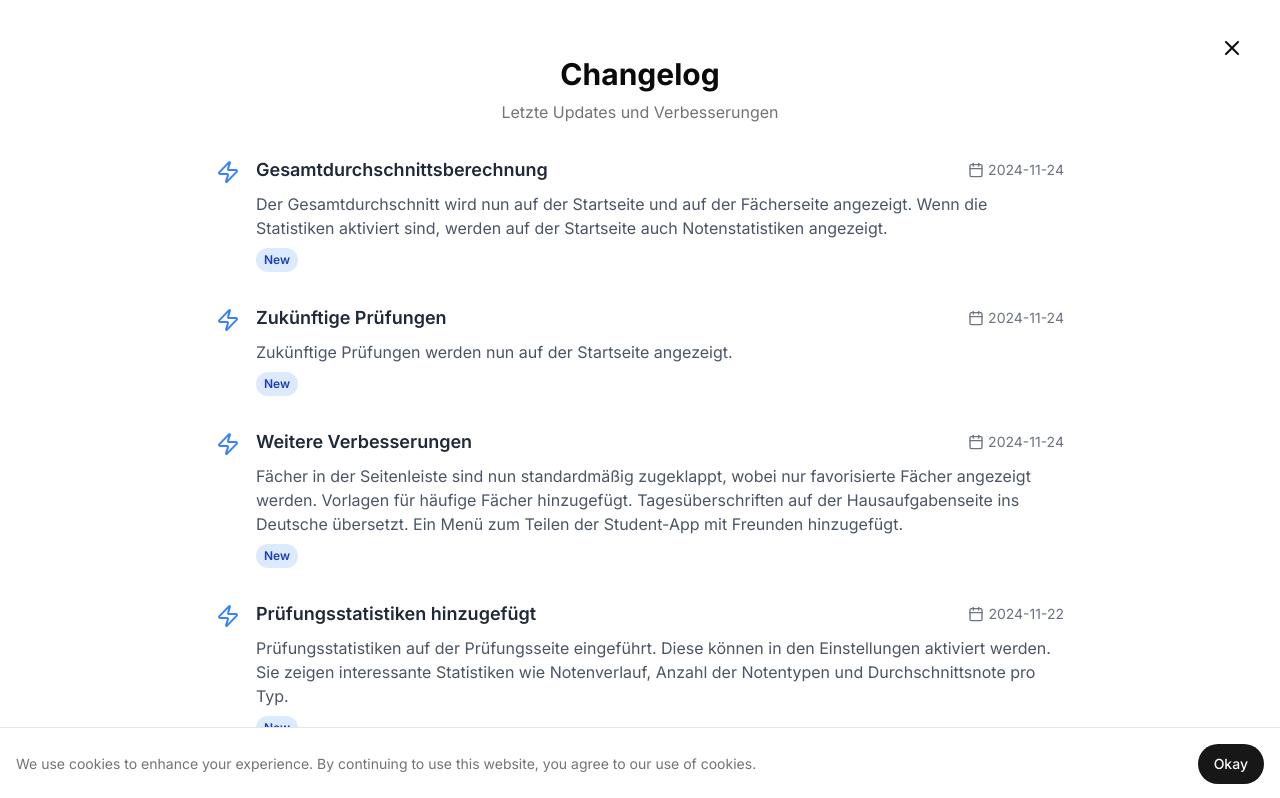
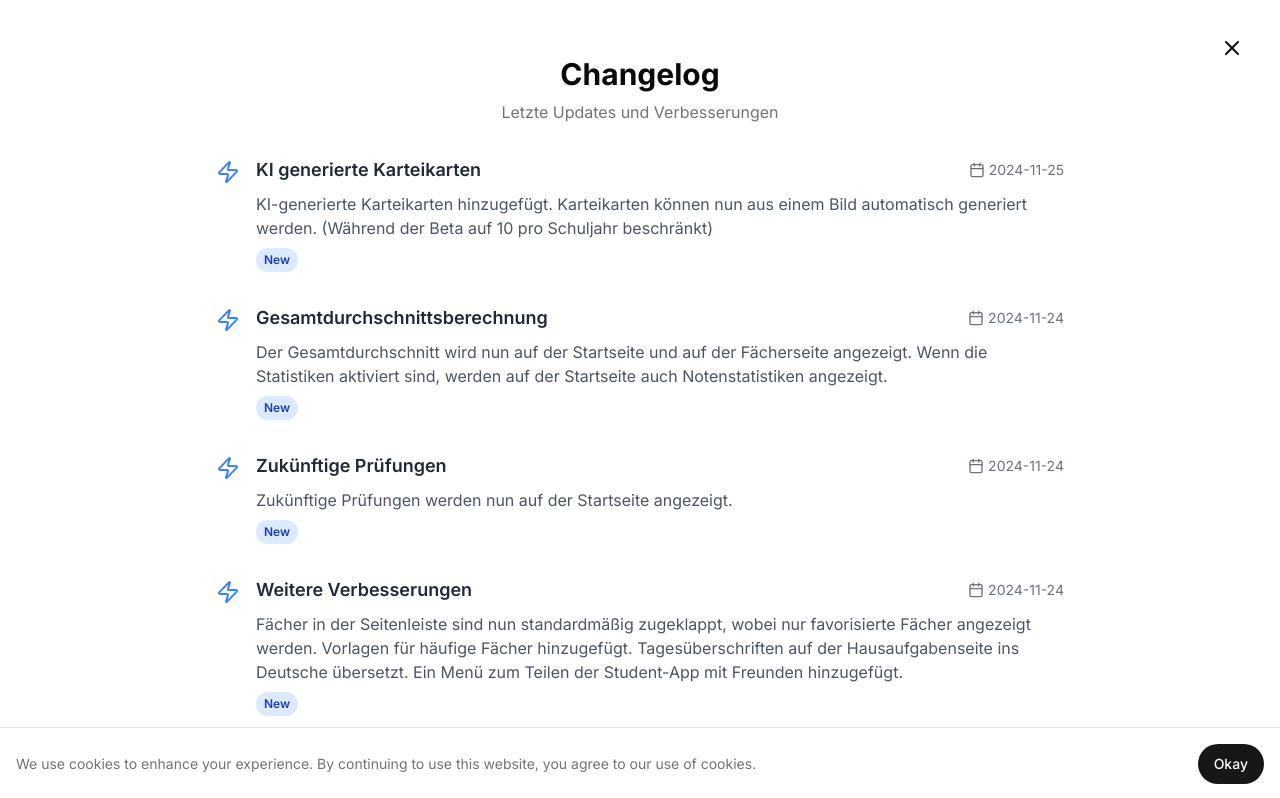
Before and after one commit to johannesschiessl/Studentapp, a Next.js app: page /changelog in a window 1280 px wide. Shown: the top 798 px of the page. Built offline with nearby package versions, Linux system fonts and the light colour scheme; no server answers.

Commit message:
feat(changelog): add entry for AI-generated flashcards feature

```diff
--- a/src/constants/changelog.ts
+++ b/src/constants/changelog.ts
@@ -8,6 +8,13 @@ export interface ChangelogEntry {
 }
 
 export const changelog: ChangelogEntry[] = [
+  {
+    date: "2024-11-25",
+    type: "new",
+    title: "KI generierte Karteikarten",
+    description:
+      "KI-generierte Karteikarten hinzugefügt. Karteikarten können nun aus einem Bild automatisch generiert werden. (Während der Beta auf 10 pro Schuljahr beschränkt)",
+  },
   {
     date: "2024-11-24",
     type: "new",
```
